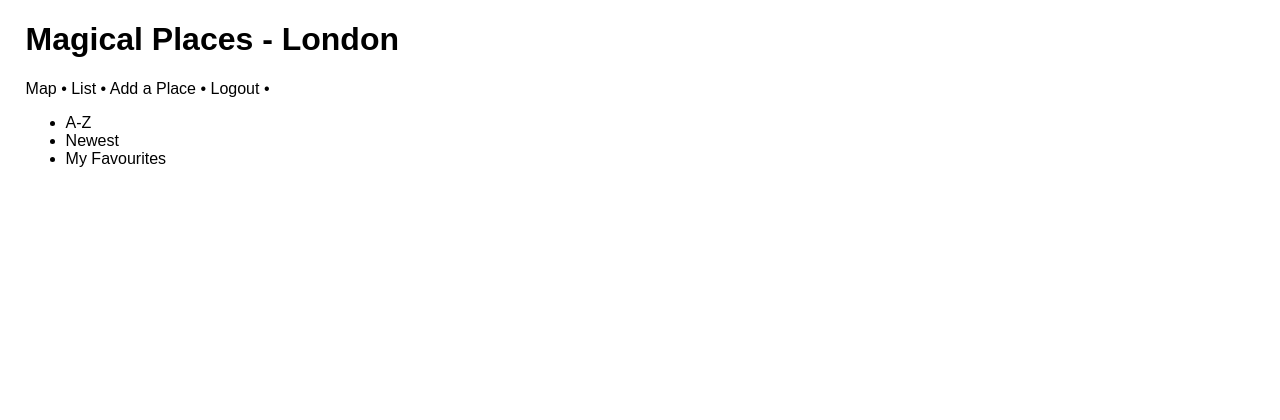
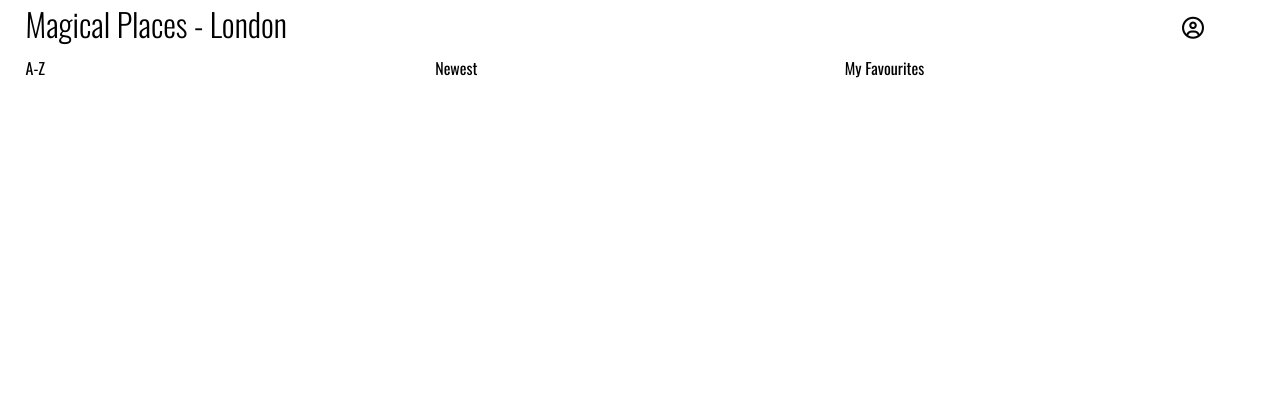
Before and after one commit to timgoalen/magical-places-london, a Django app: page /list_view/ in a window 1280 px wide. Shown: the top 420 px of the page. After the commit the page ends 78 px from the top, so only its background shows below. Run offline with Django 3.2, Linux system fonts and the light colour scheme; the visitor is signed in with stand-in values (Sample User, id 1); data that the repository does not hold is empty; some libraries are stand-ins or nearby versions.

Commit message:
Add google fonts and font awesome

```diff
--- a/static/css/base.css
+++ b/static/css/base.css
@@ -1,14 +1,51 @@
 * {
-    /* margin: 0; */
-    /* padding: 0; */
+    margin: 0;
+    padding: 0;
+    box-sizing: border-box;
     /* border: 0; */
     /* outline: 1px solid red; */
+}
+
+a {
+    text-decoration: none;
+    color: inherit;
 }
 
 body {
     height: 100vh;
     margin: 0 2%;
-    font-family: Arial, Helvetica, sans-serif;
+    /* font-family: Arial, Helvetica, sans-serif; */
+    font-family: 'Oswald', sans-serif;
+}
+
+header {
+    display: grid;
+    grid-template-columns: 90% 10%;
+}
+
+header,
+footer {
+    /* box-sizing: border-box; */
+    height: 7vh;
+}
+
+.title-container {
+    /* display: grid;
+    place-items: center;
+    justify-items: start; */
+}
+
+.user-icon {
+    display: grid;
+    place-items: center;
+    font-size: 1.1rem;
+}
+
+#site-title {
+    font-size: 2rem;
+    /* font-family: 'Major Mono Display', monospace; */
+    font-family: 'Oswald', sans-serif;
+    font-weight: 300;
 }
 
 /* MAP */
@@ -21,13 +58,10 @@ body {
     width: 100%;
     height: 100%;
     border-radius: 8px;
-    box-shadow: 0 1px 4px 0px rgba(0,0,0,.3);
+    box-shadow: 0 1px 4px 0px rgba(0, 0, 0, .3);
 }
 
-a {
-    text-decoration: none;
-    color: black;
-}
+/* ADD PLACE PAGE */
 
 #place-add-form {
     display: none;
@@ -35,29 +69,49 @@ a {
 
 /* LIST VIEW */
 
-/* .location-card {
-    margin: 0;
-    /* background-color: aquamarine; */
-    /* height: 20%;
-    width: 20%;
-} */
+.list-view-sort {
+    display: grid;
+    grid-template-columns: repeat(3, 1fr);
+}
 
-/* .location-title {
-    font-family: Arial, Helvetica, sans-serif;
-    color: #6a86d8;
-    font-size: 1.2rem;
-    font-weight: normal;
-    margin: 1% 0;
-} */
+/* FOOTER */
 
-/* .location details {
-    font-family: Arial, Helvetica, sans-serif;
-    margin: 0 0;
-} */
+footer {
+    display: grid;
+    grid-template-columns: repeat(5, 1fr);
+    align-items: center;
+    padding: 2%;
+}
 
-/* .alert-success {
-    color: green;
-} */
+.footer-item {
+    /* border: 1px solid #e800ce; */
+    display: flex;
+    align-items: center;
+    justify-content: center;
+    padding: 2%;
+    height: 100%;
+    border-radius: 8px;
+    background-color: white;
+}
+
+.footer-item:nth-child(1) {
+    grid-column: 2;
+}
+
+.footer-item:nth-child(2) {
+    grid-column: 4;
+}
+
+/* footer button active classes */
+.active {
+    box-shadow: inset 0 2px 7px 1px rgba(0, 0, 0, .3);
+}
+
+.inactive {
+    box-shadow: 0 2px 7px 1px rgba(0, 0, 0, .3);
+}
+
+/* DJANGO MESSAGES */
 
 .messages {
     height: 5%;
@@ -66,7 +120,8 @@ a {
 }
 
 .messages .success {
-    background-color: #4CAF50; /* Green */
+    background-color: #4CAF50;
+    /* Green */
     color: white;
     margin: 5%;
     padding: 20px;
--- a/templates/base.html
+++ b/templates/base.html
@@ -6,25 +6,39 @@
 <head>
     <meta charset="UTF-8">
     <meta name="viewport" content="width=device-width, initial-scale=1.0">
+    <!-- CSS -->
     <link rel="stylesheet" href="{% static 'css/base.css' %}">
+    <!-- Google Fonts -->
+    <link rel="preconnect" href="https://fonts.googleapis.com">
+    <link rel="preconnect" href="https://fonts.gstatic.com" crossorigin>
+    <link href="https://fonts.googleapis.com/css2?family=Major+Mono+Display&display=swap" rel="stylesheet">
+    <link rel="preconnect" href="https://fonts.googleapis.com">
+    <link rel="preconnect" href="https://fonts.gstatic.com" crossorigin>
+    <link href="https://fonts.googleapis.com/css2?family=Oswald:wght@200;300;400;500&display=swap" rel="stylesheet">
+    <!-- Font Awesome -->
+    <script src="https://kit.fontawesome.com/1898f2e833.js" crossorigin="anonymous"></script>
+
     {% block head %}
-
+    <!-- For scripts -->
     {% endblock head %}
     <title>Magical Places - London</title>
 </head>
 
 <body>
     <header>
-        <h1><a href="{% url 'home' %}">Magical Places - London</a></h1>
-        <a href="{% url 'home' %}">Map •</a>
-        <a href="{% url 'list' %}">List •</a>
-        {% if user.is_authenticated %}
+        <div class="title-container">
+            <h1 id="site-title"><a href="{% url 'home' %}">Magical Places - London</a></h1>
+        </div>
+        <div class="user-icon">
+            <i class="fa-regular fa-lg fa-circle-user" style="color: #050505;"></i>
+        </div>
+        <!-- {% if user.is_authenticated %}
         <a href="{% url 'place_add' %}">Add a Place •</a>
         <a href="{% url 'account_logout' %}">Logout •</a>
         {% else %}
         <a href="{% url 'account_signup' %}">Sign Up •</a>
         <a href="{% url 'account_login' %}">Log In •</a>
-        {% endif %}
+        {% endif %} -->
     </header>
 
     {% include 'includes/messages.html' %}
--- a/templates/home.html
+++ b/templates/home.html
@@ -17,6 +17,11 @@
     <div id="map"></div>
 </section>
 
+<footer>
+    <div class="footer-item active"><a href="{% url 'home' %}">Map</a></div>
+    <div class="footer-item inactive"><a href="{% url 'list' %}">List</a></div>
+</footer>
+
 <!-- prettier-ignore **FIND WAY TO DO THIS WITH FORMATTER-->
 <script>
     const GOOGLE_MAPS_API_KEY = "{{ api_key }}";
--- a/templates/list_view.html
+++ b/templates/list_view.html
@@ -2,11 +2,11 @@
 
 {% block content %}
 
-<ul>
-    <li><a href="?sort=a-z">A-Z</a></li>
-    <li><a href="?sort=newest">Newest</a></li>
-    <li><a href="?sort=my-favourites">My Favourites</a></li>
-</ul>
+<div class="list-view-sort">
+    <a href="?sort=a-z">A-Z</a>
+    <a href="?sort=newest">Newest</a>
+    <a href="?sort=my-favourites">My Favourites</a>
+</div>
 
 {% if sort_selection == "my-favourites" %}
 
```
